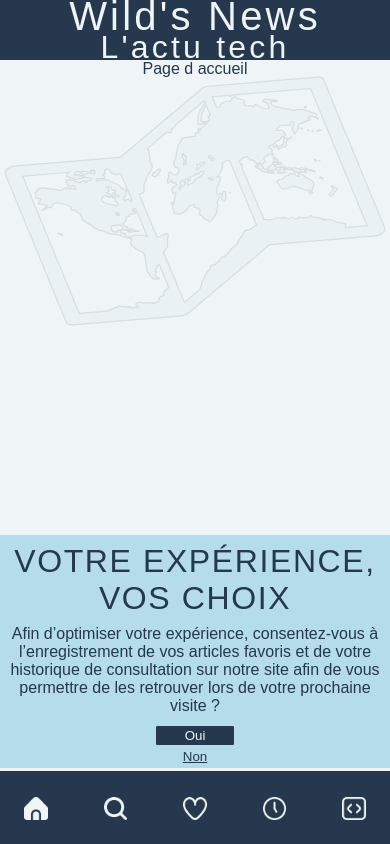
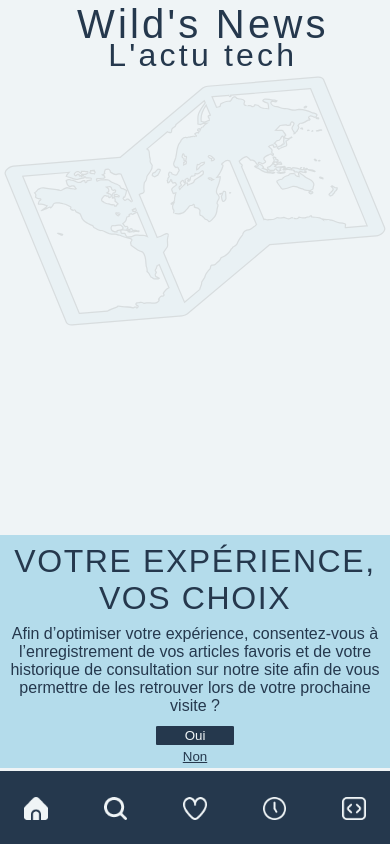
Before and after one commit to WildCodeSchool/2024-12-orleans-cda-project2-team-b, a React (Vite) app: page / in a window 390 px wide. Built offline with nearby package versions, Linux system fonts and the light colour scheme; a web font is replaced by a local one.

Commit message:
fix main title and place it in the navbar in desktop version and in the layout in the mobile version.

```diff
--- a/src/app.jsx
+++ b/src/app.jsx
@@ -3,7 +3,6 @@ import { Outlet } from 'react-router-dom';
 import './app.scss';
 import BackgroundCard from './components/background-card';
 import Footer from './components/footer';
-import MainTitle from './components/main-title';
 import Navbar from './components/navbar';
 import { PopUpQuestion } from './components/pop-up-question';
 import { ChoicesContextProvider } from './contexts/choices-context';
@@ -14,8 +13,6 @@ function App() {
       <ChoicesContextProvider>
         <Navbar />
         <BackgroundCard />
-        <MainTitle />
-
         <main>
           <Outlet />
         </main>
--- a/src/components/main-title.scss
+++ b/src/components/main-title.scss
@@ -1,15 +1,15 @@
 @use '../variables.scss' as vars;
 
 .main-title-h1 {
-  color: vars.$primary-color;
+  color: vars.$text-color;
   font-family: vars.$font-family;
-  font-size: vars.$desktop-title1;
+  font-size: vars.$mobile-title3;
   font-weight: normal;
   letter-spacing: 0.2rem;
 }
 
 .main-title-h2 {
-  color: vars.$primary-color;
+  color: vars.$text-color;
   font-family: vars.$font-family;
   font-size: 2rem;
   font-weight: normal;
@@ -17,14 +17,18 @@
 }
 
 .main-title-position {
-  text-align: center;
+  text-align: left;
   line-height: 0.84;
-  margin-top: 9.42dvh;
+  position: absolute;
+  z-index: 1000;
+  top: 1dvh;
+  left: 2dvw;
+  width: 100dvw;
 }
 
 @media screen and (max-width: 700px) {
   .main-title-h1 {
-    color: vars.$text-color;
+    color: vars.$primary-color;
     font-family: vars.$font-family;
     font-size: vars.$mobile-title1;
     font-weight: normal;
@@ -32,7 +36,7 @@
   }
 
   .main-title-h2 {
-    color: vars.$text-color;
+    color: vars.$primary-color;
     font-family: vars.$font-family;
     font-size: vars.$mobile-title2;
     font-weight: normal;
@@ -40,9 +44,8 @@
   }
 
   .main-title-position {
-    display: block;
-    background-color: vars.$primary-color;
+    display: flex;
+    flex-direction: column;
     text-align: center;
-    margin-top: 0;
   }
 }
--- a/src/components/navbar.jsx
+++ b/src/components/navbar.jsx
@@ -2,6 +2,7 @@ import { useState } from 'react';
 import { Link, useLocation } from 'react-router-dom';
 
 import { iconList } from '../data/icon-list';
+import MainTitle from './main-title';
 import './navbar.scss';
 import ToggleModal from './toggle-modal';
 
@@ -46,6 +47,9 @@ export default function Navbar() {
           ),
         )}
       </nav>
+      <div>
+        <MainTitle />
+      </div>
 
       {/* Use component ToggleModal */}
       {isModalOpen && <ToggleModal isShowing={isModalOpen} hide={toggleModal} openInNewTab={openInNewTab} />}
--- a/src/pages/home.jsx
+++ b/src/pages/home.jsx
@@ -1,9 +1,5 @@
 import './home.scss';
 
 export default function Home() {
-  return (
-    <>
-      <p>Page d accueil</p>
-    </>
-  );
+  return <></>;
 }
```
